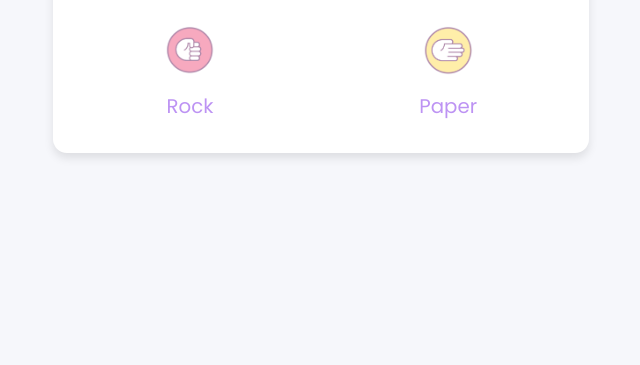
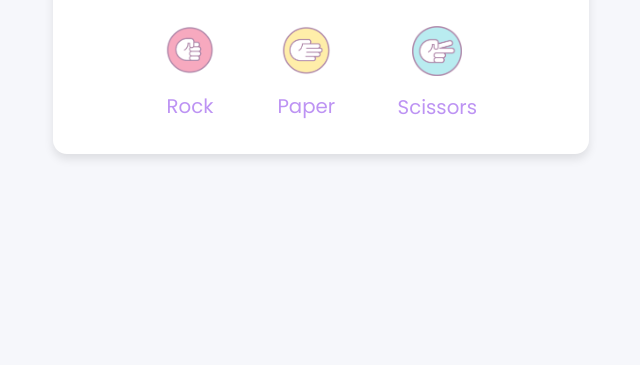
Before and after one commit to Du-Nothing/R_P_S_G, a plain HTML site: page gud.html in a window 1280 px wide. Shown: the part 435-800 px from the top of the page, without its empty margins (319-959 px from the left). Drawn offline with Linux system fonts and the light colour scheme.

Commit message:
Update gud.html
does

```diff
--- a/gud.html
+++ b/gud.html
@@ -30,3 +30,14 @@
         <span class="option_image">
           <img src="images/paper.png" alt="" />
           <p>Paper</p>
+          </span>
+        <span class="option_image">
+          <img src="images/scissors.png" alt="" />
+          <p>Scissors</p>
+        </span>
+      </div>
+    </section>
+
+   <script src="script.js" defer></script>
+  </body>
+</html>
```
